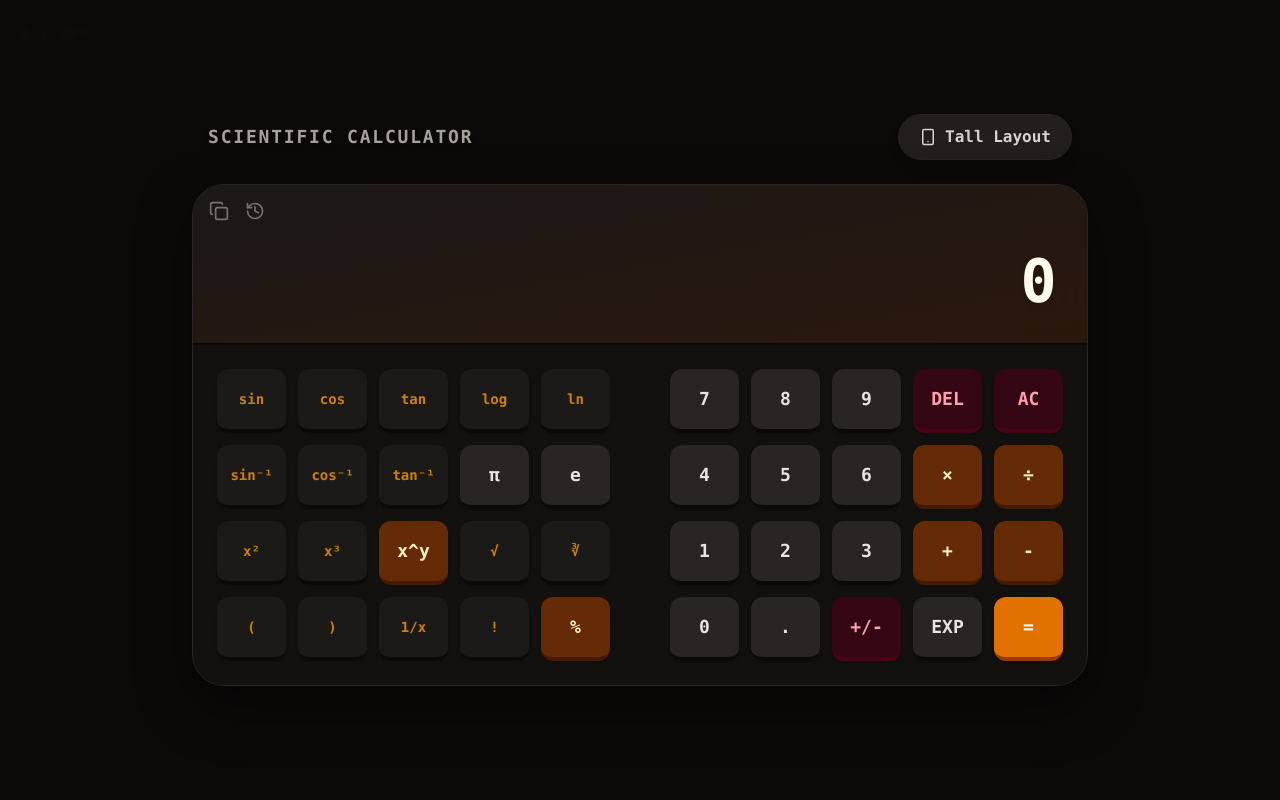
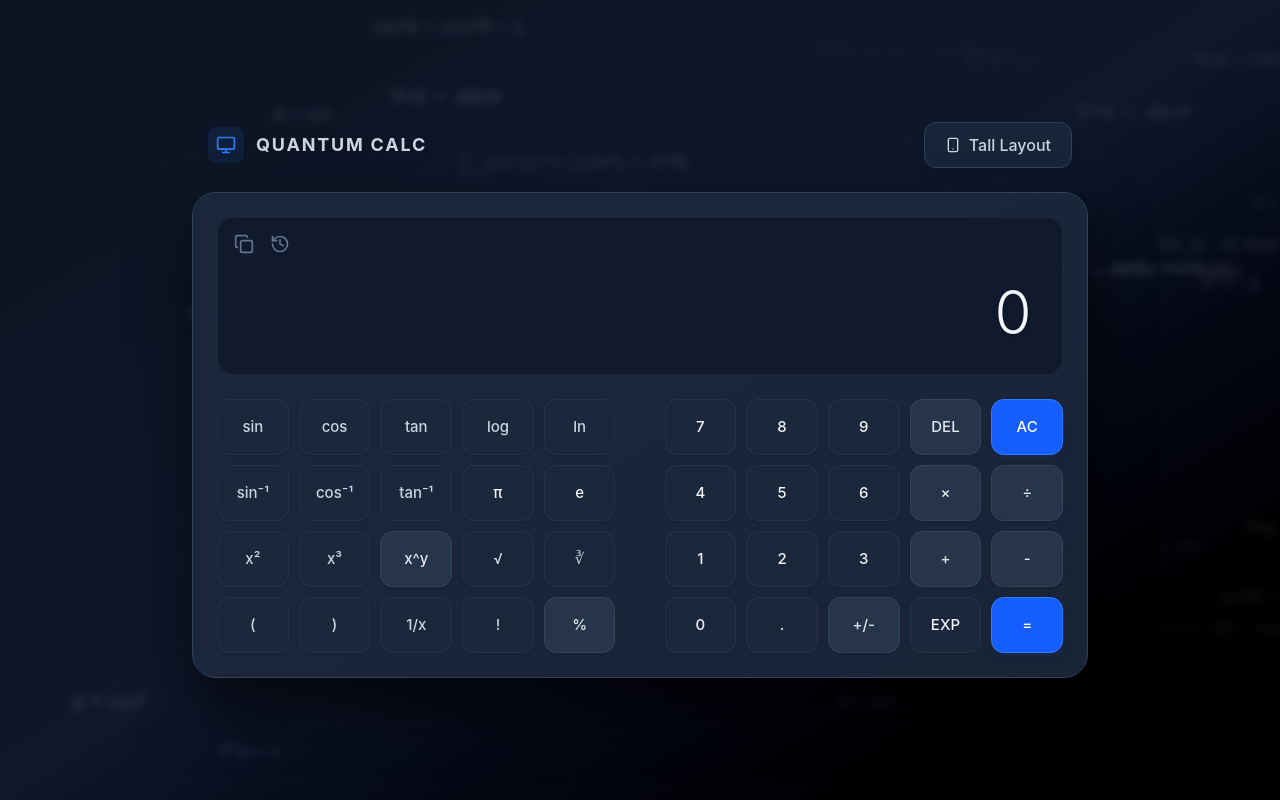
Before and after one commit to universepattern/scientific-calculator, a React (Vite) app: page / in a window 1280 px wide. Built offline with nearby package versions, Linux system fonts and the light colour scheme.

Commit message:
style: switch to sleek space-blue aesthetic with sans-serif font and blue accents

```diff
--- a/src/components/ScientificCalculator.tsx
+++ b/src/components/ScientificCalculator.tsx
@@ -125,7 +125,7 @@ const NUMPAD_BUTTONS: ButtonDef[] = [
   { label: '8', value: '8', type: 'num', keyMap: ['8'] },
   { label: '9', value: '9', type: 'num', keyMap: ['9'] },
   { label: 'DEL', value: 'del', type: 'util', keyMap: ['Backspace'] },
-  { label: 'AC', value: 'clear', type: 'util', keyMap: ['Escape'] },
+  { label: 'AC', value: 'clear', type: 'action', keyMap: ['Escape'] },
 
   { label: '4', value: '4', type: 'num', keyMap: ['4'] },
   { label: '5', value: '5', type: 'num', keyMap: ['5'] },
@@ -161,43 +161,50 @@ const MathBackground = () => {
     canvas.height = height;
 
     const equations = [
-      '∫ e^x dx = e^x + C', 'sin²θ + cos²θ = 1', 'e^(iπ) + 1 = 0',
+      '∫ f(x)dx = F(x) + C', 'sin²θ + cos²θ = 1', 'e^(iπ) + 1 = 0',
       'd/dx [uv] = u dv/dx + v du/dx', 'lim_{x→0} sin(x)/x = 1',
       'F(s) = ∫ f(t)e^{-st} dt', '∇×E = -∂B/∂t', '∮ B·dl = μ₀I',
       'x = (-b ± √(b² - 4ac)) / 2a', 'A = πr²', 'V = 4/3 πr³',
-      '∑_{n=1}^∞ (1/n²) = π²/6', 'd/dx (x^n) = nx^{n-1}', '∇²ϕ = 0'
+      '∑_{n=1}^∞ (1/n²) = π²/6', 'd/dx (x^n) = nx^{n-1}', '∇²ϕ = 0',
+      'λ = h/p', 'E = mc²', 'i² = -1'
     ];
 
-    const drops: { x: number, y: number, speed: number, text: string, opacity: number, scale: number }[] = [];
+    const drops: { x: number, y: number, speed: number, text: string, opacity: number, scale: number, phase: number }[] = [];
 
-    const columns = Math.floor(width / 150);
-
-    for (let i = 0; i < columns; i++) {
+    // Spread them randomly across the screen instead of columns
+    for (let i = 0; i < 40; i++) {
       drops.push({
-        x: i * 150 + Math.random() * 50,
-        y: Math.random() * height * -1,
-        speed: 0.15 + Math.random() * 0.3,
+        x: Math.random() * width,
+        y: Math.random() * height,
+        speed: 0.05 + Math.random() * 0.1, // extremely slow drift
         text: equations[Math.floor(Math.random() * equations.length)],
-        opacity: 0.15 + Math.random() * 0.25,
-        scale: 0.9 + Math.random() * 0.4
+        opacity: 0.1 + Math.random() * 0.4,
+        scale: 0.8 + Math.random() * 0.6,
+        phase: Math.random() * Math.PI * 2
       });
     }
 
     let animationFrameId: number;
+    let time = 0;
 
     const render = () => {
+      time += 0.01;
       ctx.clearRect(0, 0, width, height);
 
       drops.forEach(drop => {
-        // Dimmer amber/orange for the dark background
-        ctx.fillStyle = `rgba(217, 119, 6, ${drop.opacity * 0.6})`;
-        ctx.font = `${14 * drop.scale}px monospace`;
-        ctx.fillText(drop.text, drop.x, drop.y);
+        // Glowing light blue / slate text
+        ctx.fillStyle = `rgba(226, 232, 240, ${drop.opacity * 0.7})`;
+        ctx.font = `${16 * drop.scale}px sans-serif`;
 
-        drop.y += drop.speed;
+        // Gentle sway and slow rise
+        const swayX = drop.x + Math.sin(time + drop.phase) * 10;
+        ctx.fillText(drop.text, swayX, drop.y);
 
-        if (drop.y > height + 50) {
-          drop.y = -50;
+        drop.y -= drop.speed;
+
+        if (drop.y < -50) {
+          drop.y = height + 50;
+          drop.x = Math.random() * width;
           drop.text = equations[Math.floor(Math.random() * equations.length)];
         }
       });
@@ -224,7 +231,7 @@ const MathBackground = () => {
   return (
     <canvas
       ref={canvasRef}
-      className="fixed inset-0 pointer-events-none blur-[3px] opacity-70 z-0"
+      className="fixed inset-0 pointer-events-none blur-[4px] opacity-60 z-0"
     />
   );
 };
@@ -268,12 +275,12 @@ export const ScientificCalculator: React.FC = () => {
       tabIndex={-1}
       onClick={() => handlePress(btn)}
       className={cn(
-        "h-14 sm:h-16 rounded-xl text-sm sm:text-lg font-bold transition-all active:scale-95 flex items-center justify-center shadow-sm border-b-4 active:border-b-0 active:translate-y-1 relative z-10",
-        btn.type === 'num' && "bg-stone-800 border-stone-950 text-stone-200 hover:bg-stone-700",
-        btn.type === 'op' && "bg-amber-900/80 border-amber-950 text-amber-100 hover:bg-amber-800",
-        btn.type === 'func' && "bg-stone-800/50 border-stone-950 text-amber-500/80 hover:bg-stone-700 text-xs sm:text-sm",
-        btn.type === 'util' && "bg-rose-950/60 border-rose-950 text-rose-300 hover:bg-rose-900/80",
-        btn.type === 'action' && "bg-amber-600 border-amber-800 text-stone-50 hover:bg-amber-500"
+        "h-12 sm:h-14 rounded-[0.8rem] text-sm sm:text-[15px] font-medium transition-all active:scale-[0.97] flex items-center justify-center border shadow-sm relative z-10",
+        btn.type === 'num' && "bg-slate-800/90 border-slate-700/50 text-slate-100 hover:bg-slate-700",
+        btn.type === 'op' && "bg-slate-700/60 border-slate-600/50 text-slate-200 hover:bg-slate-600",
+        btn.type === 'func' && "bg-slate-800/50 border-slate-700/50 text-slate-300 hover:bg-slate-700",
+        btn.type === 'util' && "bg-slate-700/60 border-slate-600/50 text-slate-200 hover:bg-slate-600",
+        btn.type === 'action' && "bg-blue-600 border-blue-500 text-white hover:bg-blue-500 shadow-md shadow-blue-900/20"
       )}
     >
       {btn.label}
@@ -281,30 +288,37 @@ export const ScientificCalculator: React.FC = () => {
   );
 
   return (
-    <div className="flex flex-col items-center justify-center min-h-screen bg-stone-950 p-4 font-mono select-none relative overflow-hidden">
+    <div className="flex flex-col items-center justify-center min-h-screen bg-slate-950 p-4 font-sans select-none relative overflow-hidden">
+      {/* Deep dark slate background gradient */}
+      <div className="absolute inset-0 bg-gradient-to-br from-[#0D1522] via-slate-900 to-black pointer-events-none z-0" />
+
       <MathBackground />
 
       <div className="w-full max-w-4xl flex justify-between items-center mb-6 px-4 relative z-10">
-        <h1 className="text-stone-400 font-bold tracking-widest text-lg drop-shadow-sm">SCIENTIFIC CALCULATOR</h1>
+        <h1 className="text-slate-300 font-bold tracking-widest text-lg drop-shadow-sm flex items-center gap-3">
+          <span className="text-blue-500 bg-blue-500/10 p-2 rounded-lg"><Monitor size={20} /></span>
+          QUANTUM CALC
+        </h1>
         <button
           onClick={() => setIsPortrait(!isPortrait)}
-          className="flex items-center gap-2 bg-stone-800/80 backdrop-blur-md text-stone-300 px-5 py-2.5 rounded-full hover:bg-stone-700 transition-colors font-semibold shadow-lg border border-stone-800 active:scale-95"
+          className="flex items-center gap-2 bg-slate-800/80 backdrop-blur-md text-slate-300 px-5 py-2.5 rounded-xl hover:bg-slate-700 transition-colors font-medium shadow-lg border border-slate-700 active:scale-95"
         >
-          {isPortrait ? <Monitor size={18} /> : <Smartphone size={18} />}
+          {isPortrait ? <Monitor size={16} /> : <Smartphone size={16} />}
           {isPortrait ? 'Wide Layout' : 'Tall Layout'}
         </button>
       </div>
 
       <div className={cn(
-        "bg-stone-900/80 backdrop-blur-2xl rounded-[2rem] shadow-[0_20px_50px_rgba(0,0,0,0.5)] border border-stone-800 overflow-hidden flex transition-all duration-500 relative z-10",
+        "bg-slate-800/90 backdrop-blur-3xl rounded-3xl shadow-[0_30px_60px_rgba(0,0,0,0.6)] border border-slate-700 overflow-hidden flex transition-all duration-500 relative z-10",
         isPortrait ? "flex-col max-w-md w-full" : "flex-col max-w-4xl w-full"
       )}>
-        <div className="relative p-6 sm:p-8 flex flex-col items-end justify-end space-y-2 bg-gradient-to-br from-stone-900/90 to-amber-950/40 border-b-2 border-stone-950 min-h-[160px]">
+        {/* Screen */}
+        <div className="relative p-6 sm:p-8 flex flex-col items-end justify-end space-y-2 bg-slate-900/80 border border-slate-800 rounded-2xl mx-4 sm:mx-6 mt-4 sm:mt-6 shadow-inner min-h-[140px]">
 
           <div className="absolute top-4 left-4 flex gap-4">
             <button
               onClick={handleCopy}
-              className="text-stone-500 hover:text-amber-400 transition-colors flex items-center gap-2 text-sm font-semibold group"
+              className="text-slate-500 hover:text-blue-400 transition-colors flex items-center gap-2 text-sm font-semibold group"
               title="Copy to Clipboard"
             >
               {copied ? <Check size={20} className="text-emerald-500" /> : <Copy size={20} className="group-hover:scale-110 transition-transform" />}
@@ -312,8 +326,8 @@ export const ScientificCalculator: React.FC = () => {
             <button
               onClick={() => setShowHistory(!showHistory)}
               className={cn(
-                "hover:text-amber-400 transition-colors flex items-center gap-2 text-sm font-semibold group",
-                showHistory ? "text-amber-400" : "text-stone-500"
+                "hover:text-blue-400 transition-colors flex items-center gap-2 text-sm font-semibold group",
+                showHistory ? "text-blue-400" : "text-slate-500"
               )}
               title="Calculation History"
             >
@@ -321,64 +335,65 @@ export const ScientificCalculator: React.FC = () => {
             </button>
           </div>
 
-          <div className="text-stone-500 text-sm sm:text-base h-6 w-full truncate text-right font-semibold pr-1">
+          <div className="text-slate-400 text-sm sm:text-base h-6 w-full truncate text-right font-medium pr-1">
             {state.lastResult && !showHistory ? `${state.lastResult} =` : ''}
           </div>
           <div className={cn(
-            "text-4xl sm:text-6xl font-bold transition-all truncate w-full text-right tracking-tight drop-shadow-sm",
-            state.hasError ? "text-rose-500" : "text-amber-50"
+            "text-4xl sm:text-6xl font-light transition-all truncate w-full text-right tracking-tight drop-shadow-sm",
+            state.hasError ? "text-rose-500" : "text-slate-100"
           )}>
             {state.display}
           </div>
         </div>
 
+        {/* Dynamic Body */}
         <div className={cn(
-          "bg-stone-950/40 relative",
-          showHistory ? "flex flex-col p-4 sm:p-6" : cn("flex p-4 sm:p-6 gap-4 sm:gap-6", isPortrait ? "flex-col" : "flex-row")
+          "relative",
+          showHistory ? "flex flex-col p-4 sm:p-6" : cn("flex p-4 sm:p-6 gap-3 sm:gap-4", isPortrait ? "flex-col" : "flex-row")
         )}>
           {showHistory ? (
             <div className="w-full h-[350px] sm:h-[450px] overflow-y-auto flex flex-col gap-3 pr-2">
-              <div className="flex justify-between items-center mb-2 px-2 sticky top-0 bg-stone-900/90 backdrop-blur-md py-2 z-20 rounded-lg">
-                <h2 className="text-stone-400 font-bold tracking-widest text-sm">HISTORY</h2>
+              <div className="flex justify-between items-center mb-2 px-2 sticky top-0 bg-slate-800/90 backdrop-blur-md py-2 z-20 rounded-lg">
+                <h2 className="text-slate-400 font-bold tracking-widest text-sm">HISTORY</h2>
                 {state.history.length > 0 && (
                   <button
                     onClick={() => dispatch({ type: 'CLEAR_HISTORY' })}
-                    className="text-rose-400 hover:text-rose-300 text-xs font-bold tracking-wider bg-rose-950/50 px-4 py-1.5 rounded-full hover:bg-rose-900/60 transition-colors shadow-sm"
+                    className="text-rose-400 hover:text-rose-300 text-xs font-bold tracking-wider bg-slate-900/50 px-4 py-1.5 rounded-xl hover:bg-slate-700 transition-colors border border-slate-700/50"
                   >
                     CLEAR
                   </button>
                 )}
               </div>
               {state.history.length === 0 ? (
-                <div className="flex-1 flex items-center justify-center text-stone-600 font-medium pb-10">
+                <div className="flex-1 flex items-center justify-center text-slate-500 font-medium pb-10">
                   No history recorded yet.
                 </div>
               ) : (
                 [...state.history].reverse().map((item, i) => (
                   <div
                     key={i}
-                    className="flex flex-col text-right cursor-pointer bg-stone-800/60 hover:bg-stone-700/80 p-4 rounded-xl transition-colors border border-stone-800/50 shadow-sm group"
+                    className="flex flex-col text-right cursor-pointer bg-slate-700/30 hover:bg-slate-700/60 p-4 rounded-xl transition-colors border border-slate-700/50 shadow-sm group"
                     onClick={() => {
                       dispatch({ type: 'SET_EXPRESSION', payload: item.result });
                       setShowHistory(false);
                     }}
                   >
-                    <div className="text-stone-500 text-sm mb-1 group-hover:text-stone-400 transition-colors font-medium">{item.expression} =</div>
-                    <div className="text-amber-100 font-bold text-2xl group-hover:text-amber-400 transition-colors">{item.result}</div>
+                    <div className="text-slate-500 text-sm mb-1 group-hover:text-slate-400 transition-colors font-medium">{item.expression} =</div>
+                    <div className="text-slate-200 font-medium text-2xl group-hover:text-blue-400 transition-colors">{item.result}</div>
                   </div>
                 ))
               )}
             </div>
           ) : (
             <>
-              <div className="grid grid-cols-5 gap-2 sm:gap-3 flex-1 relative z-10">
+              <div className="grid grid-cols-5 gap-2 sm:gap-2.5 flex-1 relative z-10">
                 {SCIENTIFIC_BUTTONS.map(renderButton)}
               </div>
               <div className={cn(
-                "bg-stone-800/50 rounded-full",
-                isPortrait ? "h-1 w-full my-1" : "w-1 h-full mx-1"
+                "bg-slate-700/50 rounded-full",
+                isPortrait ? "h-px w-full my-2" : "w-px h-full mx-2"
               )} />
-              <div className="grid grid-cols-5 gap-2 sm:gap-3 flex-1 relative z-10">
+              <div className="grid grid-cols-5 gap-2 sm:gap-2.5 flex-1 relative z-10">
                 {NUMPAD_BUTTONS.map(renderButton)}
               </div>
             </>
```
